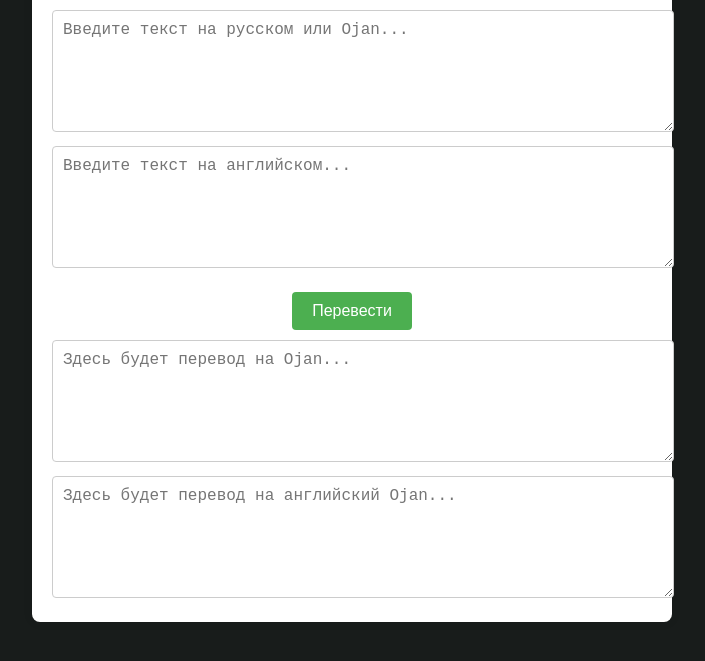
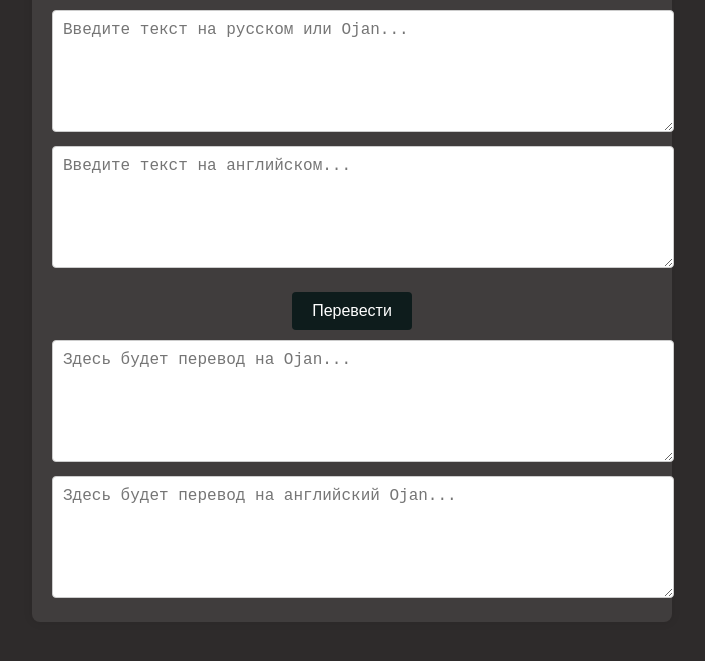
Before and after one commit to WawesDEV/ojan, a plain HTML site: page index.html in a window 1280 px wide. Shown: the part 139-800 px from the top of the page, without its empty margins (288-993 px from the left). Drawn offline with Linux system fonts and the light colour scheme.

Commit message:
Update index.html

```diff
--- a/index.html
+++ b/index.html
@@ -3,10 +3,10 @@
 <head>
     <meta charset="UTF-8">
     <meta name="viewport" content="width=device-width, initial-scale=1.0">
-    <title>Переводчик Ojan</title>
+    <title>OJAN</title>
     <style>
         body {
-            background-color: #181c1b;
+            background-color: #2e2b2b;
             font-family: Arial, sans-serif;
             display: flex;
             justify-content: center;
@@ -16,7 +16,7 @@
         }
         .container {
             text-align: center;
-            background-color: #fff;
+            background-color: #403d3d;
             padding: 20px;
             border-radius: 8px;
             box-shadow: 0 0 10px rgba(0, 0, 0, 0.1);
@@ -36,7 +36,7 @@
             margin-top: 20px;
             padding: 10px 20px;
             font-size: 16px;
-            background-color: #4CAF50;
+            background-color: #0e1c1c;
             color: white;
             border: none;
             border-radius: 4px;
```
